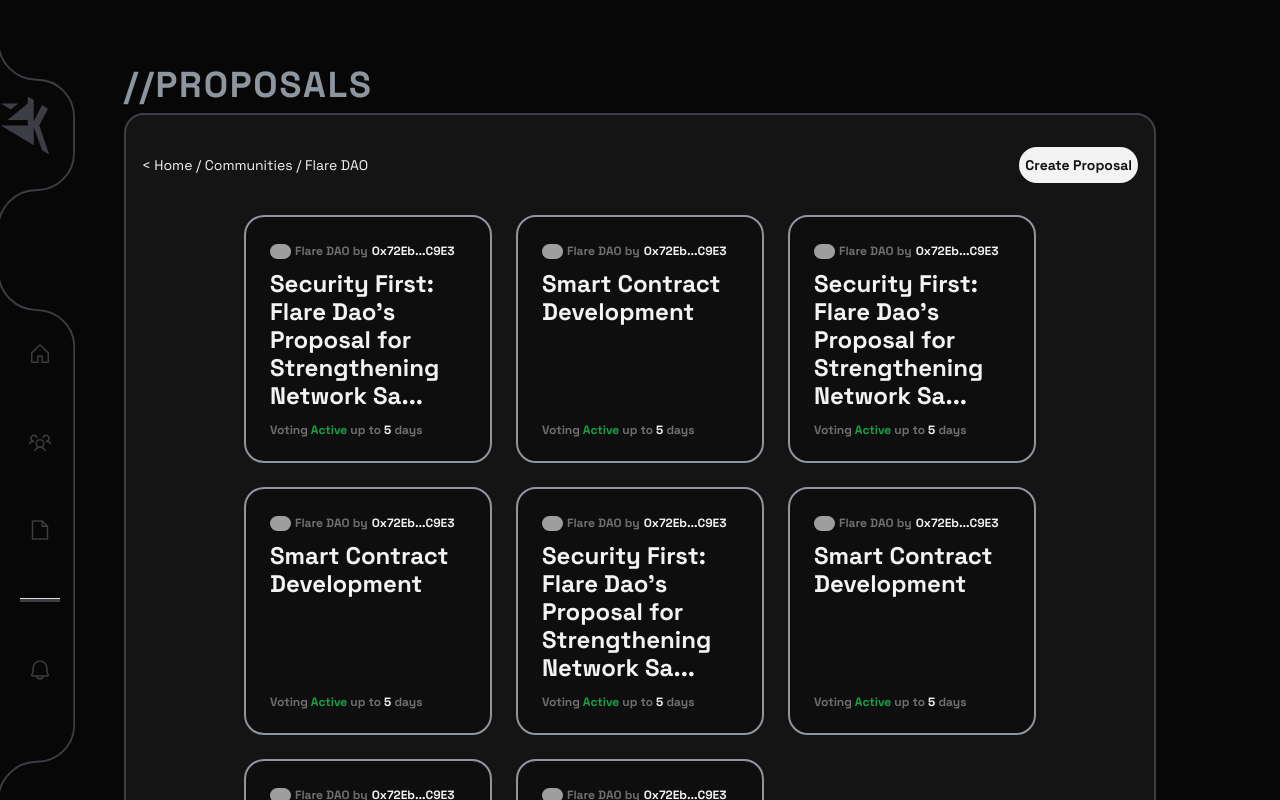
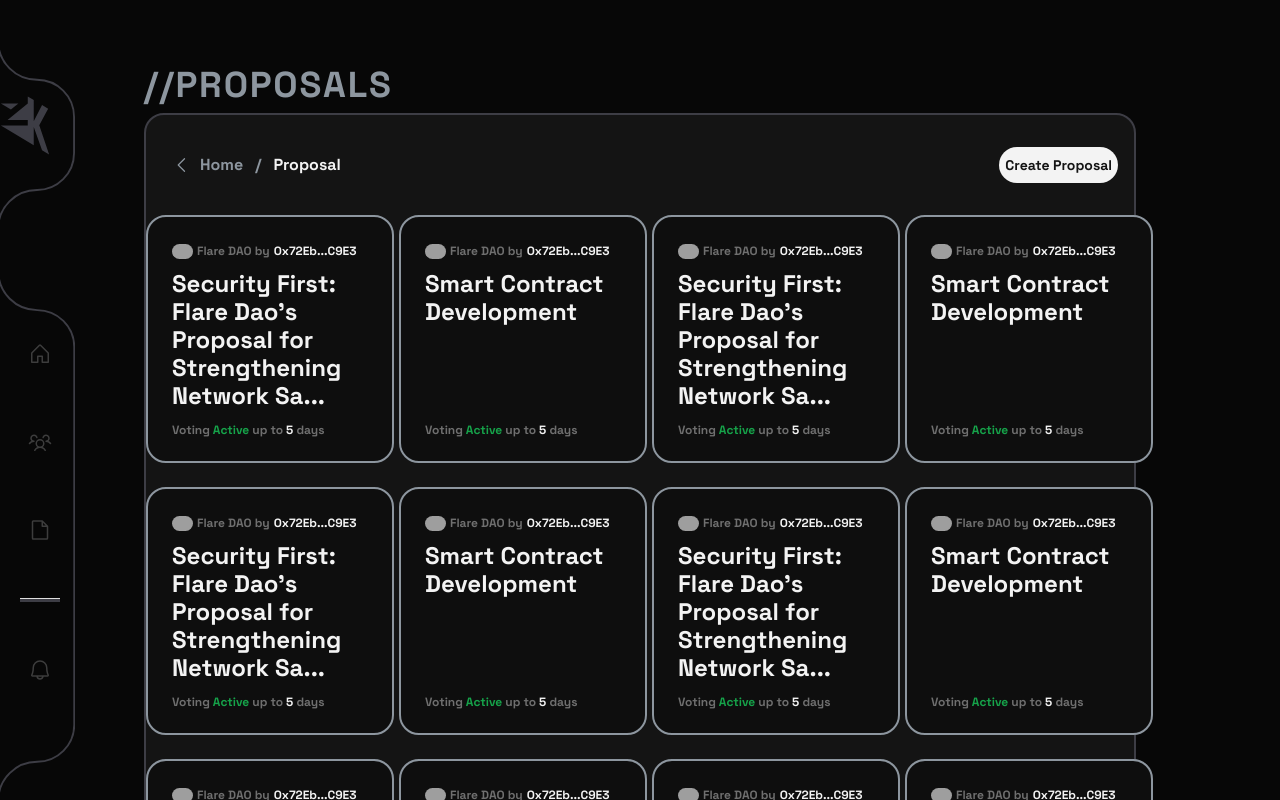
Before and after one commit to aerius-labs/zk-snap-frontend-v2, a Next.js app: page /proposal in a window 1280 px wide. Shown: the top 800 px of the page. Built offline with nearby package versions, Linux system fonts and the light colour scheme; grey boxes are pictures that could not be loaded.

Commit message:
fix: fixed padding on each page, added breadcrumbs

```diff
--- a/src/app/page.tsx
+++ b/src/app/page.tsx
@@ -1,4 +1,4 @@
-import Communities from '@/components/communitySection';
+import CommunitySection from '@/components/communitySection';
 import FAQ from '@/components/faq';
 import ProposalSection from '@/components/proposalSection';
 import { CaretDown } from '@/lib/icons';
@@ -24,7 +24,7 @@ export default function Home() {
         </div>
       </div>
       <div>
-        <Communities />
+        <CommunitySection />
       </div>
       <div>
         <ProposalSection />
--- a/src/app/proposal/[proposalId]/page.tsx
+++ b/src/app/proposal/[proposalId]/page.tsx
@@ -1,9 +1,29 @@
+import Link from 'next/link';
+
 import ProposalInfo from '@/components/proposalInfo';
 import ProposalVoting from '@/components/proposalVoting';
+import { CaretLeft } from '@/lib/icons';
 
 export default function Proposal() {
   return (
-    <div className='flex h-screen flex-col overflow-scroll'>
+    <div className='sticky flex h-screen flex-col overflow-scroll'>
+      <div className='flex flex-row items-center justify-start gap-3 bg-lightDark p-2.5 px-24 py-6 text-center text-base font-bold text-inactive'>
+        <Link className='w-4' href='/'>
+          {' '}
+          <CaretLeft size={20} />
+        </Link>
+        <Link className='hover:text-light' href='/'>
+          Home
+        </Link>
+        <span>/</span>
+        <Link className='hover:text-light' href='/community'>
+          Proposal
+        </Link>
+        <span>/</span>
+        <Link className='text-light' href='/proposal/1'>
+          Proposal Info
+        </Link>
+      </div>
       <ProposalVoting />
       <ProposalInfo />
     </div>
--- a/src/app/proposal/page.tsx
+++ b/src/app/proposal/page.tsx
@@ -1,4 +1,7 @@
+import Link from 'next/link';
+
 import ProposalCard from '@/components/proposalCard';
+import { CaretLeft } from '@/lib/icons';
 
 interface Proposal {
   id: string;
@@ -46,7 +49,7 @@ export default function Proposals() {
       days: '3',
     },
     {
-      id: '1',
+      id: '5',
       daoName: 'Flare DAO',
       creatorAddress: ' Ox72Eb...C9E3',
       proposalName:
@@ -55,7 +58,7 @@ export default function Proposals() {
       days: '5',
     },
     {
-      id: '2',
+      id: '6',
       daoName: 'Flare DAO',
       creatorAddress: ' Ox72Eb...C9E3',
       proposalName: 'Smart Contract Development',
@@ -63,7 +66,7 @@ export default function Proposals() {
       days: '3',
     },
     {
-      id: '3',
+      id: '7',
       daoName: 'Flare DAO',
       creatorAddress: ' Ox72Eb...C9E3',
       proposalName:
@@ -72,7 +75,75 @@ export default function Proposals() {
       days: '1',
     },
     {
-      id: '4',
+      id: '8',
+      daoName: 'Flare DAO',
+      creatorAddress: ' Ox72Eb...C9E3',
+      proposalName: 'Smart Contract Development',
+      status: 'Opens',
+      days: '3',
+    },
+    {
+      id: '9',
+      daoName: 'Flare DAO',
+      creatorAddress: ' Ox72Eb...C9E3',
+      proposalName:
+        "Security First: Flare Dao's Proposal for Strengthening Network Safeguards",
+      status: 'Active',
+      days: '5',
+    },
+    {
+      id: '10',
+      daoName: 'Flare DAO',
+      creatorAddress: ' Ox72Eb...C9E3',
+      proposalName: 'Smart Contract Development',
+      status: 'Opens',
+      days: '3',
+    },
+    {
+      id: '11',
+      daoName: 'Flare DAO',
+      creatorAddress: ' Ox72Eb...C9E3',
+      proposalName:
+        "Security First: Flare Dao's Proposal for Strengthening Network Safeguards",
+      status: 'Ended',
+      days: '1',
+    },
+    {
+      id: '12',
+      daoName: 'Flare DAO',
+      creatorAddress: ' Ox72Eb...C9E3',
+      proposalName: 'Smart Contract Development',
+      status: 'Opens',
+      days: '3',
+    },
+    {
+      id: '13',
+      daoName: 'Flare DAO',
+      creatorAddress: ' Ox72Eb...C9E3',
+      proposalName:
+        "Security First: Flare Dao's Proposal for Strengthening Network Safeguards",
+      status: 'Active',
+      days: '5',
+    },
+    {
+      id: '14',
+      daoName: 'Flare DAO',
+      creatorAddress: ' Ox72Eb...C9E3',
+      proposalName: 'Smart Contract Development',
+      status: 'Opens',
+      days: '3',
+    },
+    {
+      id: '15',
+      daoName: 'Flare DAO',
+      creatorAddress: ' Ox72Eb...C9E3',
+      proposalName:
+        "Security First: Flare Dao's Proposal for Strengthening Network Safeguards",
+      status: 'Ended',
+      days: '1',
+    },
+    {
+      id: '16',
       daoName: 'Flare DAO',
       creatorAddress: ' Ox72Eb...C9E3',
       proposalName: 'Smart Contract Development',
@@ -81,14 +152,26 @@ export default function Proposals() {
     },
   ];
   return (
-    <div className='flex min-h-screen flex-col justify-center bg-dark px-[40px] py-[65px] md:px-[64] lg:px-[124px] 2xl:px-[184px]'>
+    <div className='flex h-full flex-col justify-center bg-dark px-36 py-[65px]'>
       {/* eslint-disable-next-line react/jsx-no-comment-textnodes */}
       <p className='mb-2 text-4xl font-bold tracking-wider text-inactive'>
         //PROPOSALS
       </p>
       <div className='rounded-[20px] border-2 border-dividers bg-lightDark pb-10'>
         <div className='flex h-[100px] w-full items-center px-4 text-sm text-light'>
-          <div>{'< Home / Communities / Flare DAO'}</div>
+          <div className='flex flex-row items-center justify-start gap-3 p-2.5 text-center text-base font-bold text-inactive'>
+            <Link className='w-4' href='/'>
+              {' '}
+              <CaretLeft size={20} />
+            </Link>
+            <Link className='hover:text-light' href='/'>
+              Home
+            </Link>
+            <span>/</span>
+            <Link className='text-light' href='/proposal'>
+              Proposal
+            </Link>
+          </div>
           <button
             type='button'
             className='ml-auto rounded-[50px] bg-light px-1.5 py-2 font-bold text-lightDark'
@@ -97,7 +180,7 @@ export default function Proposals() {
           </button>
         </div>
         <div className='flex justify-center'>
-          <div className='grid grid-cols-1 gap-6 md:grid-cols-2 lg:grid-cols-3 2xl:grid-cols-4'>
+          <div className='grid grid-cols-1 gap-6 md:grid-cols-2 lg:grid-cols-3 xl:grid-cols-4'>
             {proposals.map((proposal: Proposal) => {
               return <ProposalCard key={proposal.id} proposal={proposal} />;
             })}
--- a/src/components/faq.tsx
+++ b/src/components/faq.tsx
@@ -8,8 +8,8 @@ export default function FAQ() {
   const [currentQuestion, setCurrentQuestion] = useState<number>(1);
   const noOfQuestions = faqQuestions.length;
   return (
-    <div className='bg-dark px-6 py-4'>
-      <div className='mb-10 ml-36 rounded-2xl border-2 border-dividers bg-lightDark p-1'>
+    <div className='bg-dark py-4'>
+      <div className='mx-36 mb-10 rounded-2xl border-2 border-dividers bg-lightDark p-1'>
         <div className='flex min-h-[490px] w-full bg-lightDark'>
           {/* eslint-disable-next-line react/jsx-no-comment-textnodes */}
           <p className='-mx-12 hidden -rotate-90 items-center text-8xl font-bold tracking-wide text-dividers md:flex'>
@@ -19,9 +19,9 @@ export default function FAQ() {
             <div className='grid grid-cols-4 px-5 py-2.5 text-subText xl:grid-cols-10'>
               {faqQuestions.map((question) => {
                 return (
-                  <>
+                  <div key={question.id}>
                     <div
-                      className={`flex cursor-pointer ${currentQuestion === question.id ? 'text-light' : ''}`}
+                      className={`flex cursor-pointer font-bold ${currentQuestion === question.id ? 'text-light' : ''}`}
                       onClick={() => setCurrentQuestion(question.id)}
                       role='presentation'
                     >
@@ -30,7 +30,7 @@ export default function FAQ() {
                     {question.id !== noOfQuestions && (
                       <span className='flex justify-center'>|</span>
                     )}
-                  </>
+                  </div>
                 );
               })}
             </div>
--- a/src/components/proposalInfo.tsx
+++ b/src/components/proposalInfo.tsx
@@ -7,7 +7,7 @@ const proposalData = {
 const ProposalInfo = () => {
   const { description } = proposalData;
   return (
-    <div className='grow bg-dark px-12 py-6 md:px-24 md:py-12'>
+    <div className='-z-20 grow bg-dark px-12 py-6 md:py-12 md:pl-40 md:pr-24'>
       <div className='flex flex-col gap-12 md:flex-row md:justify-center md:gap-36'>
         <div className='flex w-full flex-col gap-4 md:w-7/12'>
           <p className='text-justify text-xl font-bold leading-6 text-light'>
--- a/src/components/proposalVoting.tsx
+++ b/src/components/proposalVoting.tsx
@@ -14,7 +14,7 @@ const proposal = {
 const ProposalVoting = () => {
   const { daoName, creatorAddress, proposalName } = proposal;
   return (
-    <div className='sticky top-0 flex max-h-full w-full flex-col items-center justify-between bg-lightDark md:flex-row'>
+    <div className='sticky top-0 -z-10 flex max-h-full w-full flex-col items-center justify-between bg-lightDark md:flex-row'>
       <div className='flex w-full flex-col gap-5 px-12 py-6 md:w-7/12 md:px-24 md:py-12'>
         <div className='flex items-center gap-1'>
           <Image
```
Also changed, not shown: src/app/community/page.tsx (+9 -11 lines), src/components/communitySection.tsx (+9 -9 lines), src/components/proposalSection.tsx (+19 -10 lines).
